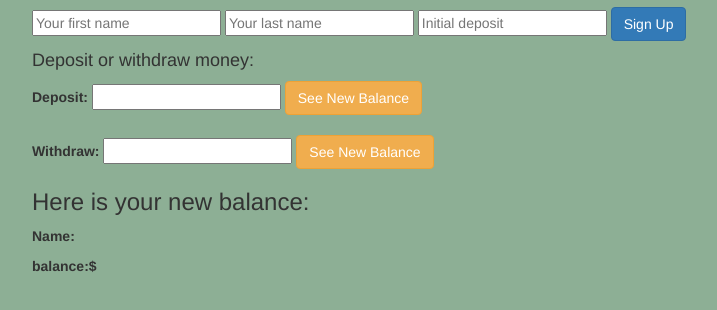
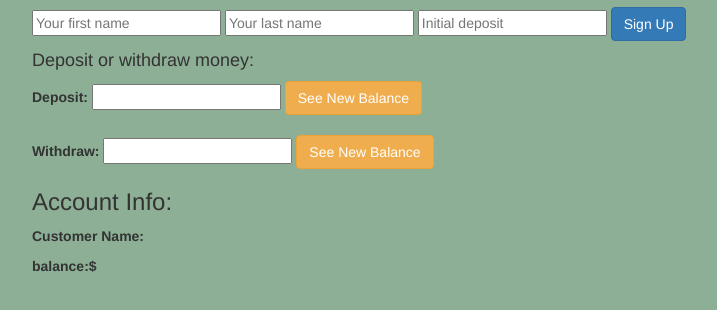
Before and after one commit to stvnfrancisco/bank_account, a plain HTML site: page index.html in a window 1280 px wide. Shown: the part 92-402 px from the top of the page, without its empty margins (38-755 px from the left). Drawn offline with nearby package versions, Linux system fonts and the light colour scheme.

```diff
--- a/bank-account.html
+++ b/index.html
@@ -37,8 +37,8 @@
       </div>
 
       <div id="status">
-        <h3>Here is your new balance:</h3>
-        <p><strong>Name:</strong> <span class="first-name"></span></p>
+        <h3>Account Info:</h3>
+        <p><strong>Customer Name:</strong> <span class="first-name"></span></p>
 
           <strong>balance:$</strong><span class="balance"></span>
       </div>
```
Also changed, not shown: 1 other file.
